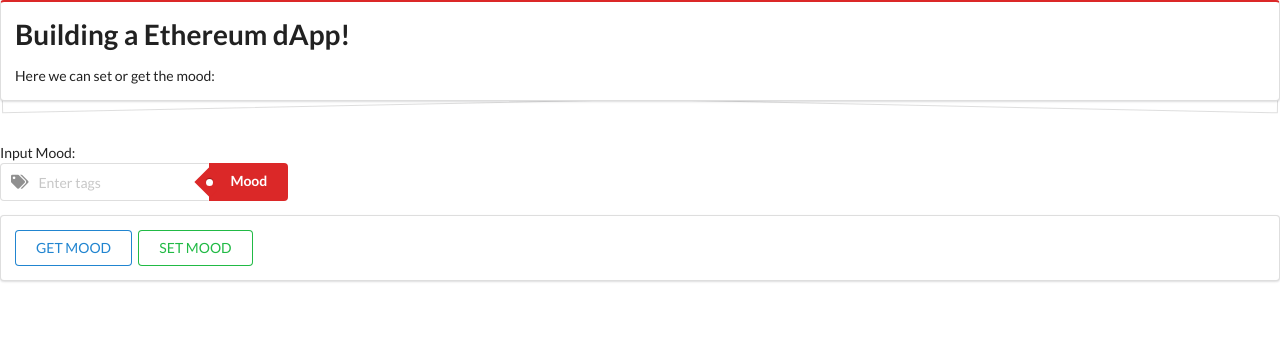
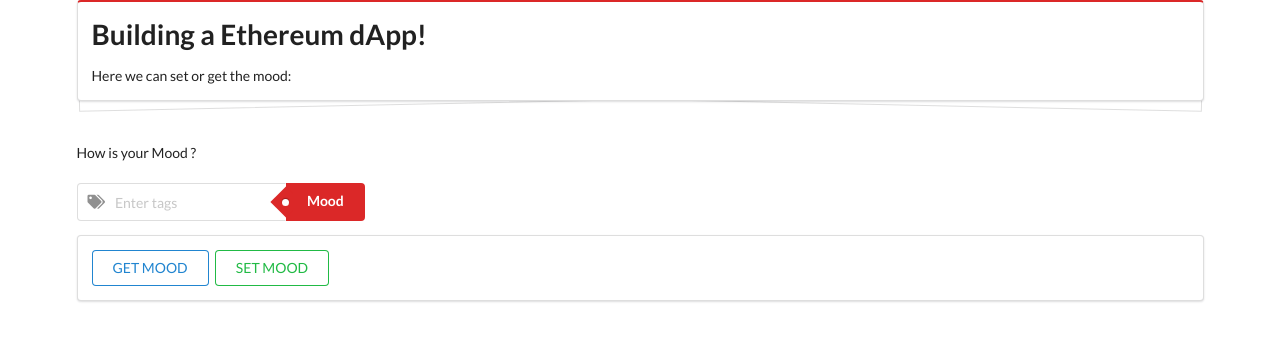
Before and after one commit to baimamboukar/ethereum-solidity-basics, a plain HTML site: page index.html in a window 1280 px wide. Drawn offline with nearby package versions, Linux system fonts and the light colour scheme.

Commit message:
container

```diff
--- a/index.html
+++ b/index.html
@@ -11,12 +11,12 @@
     <title>Ethereum Decentralized app</title>
 </head>
 
-<body>
+<body class="ui small container">
     <div class="ui red piled segment">
         <h1>Building a Ethereum dApp!</h1>
         <p>Here we can set or get the mood:</p>
     </div>
-    <label for="mood">Input Mood:</label> <br />
+    <label for="mood">How is your Mood ? </label> <br /> <br>
     <div class="ui right labeled left icon input">
         <i class="tags icon"></i>
         <input type="text" placeholder="Enter tags" id="mood">
```
